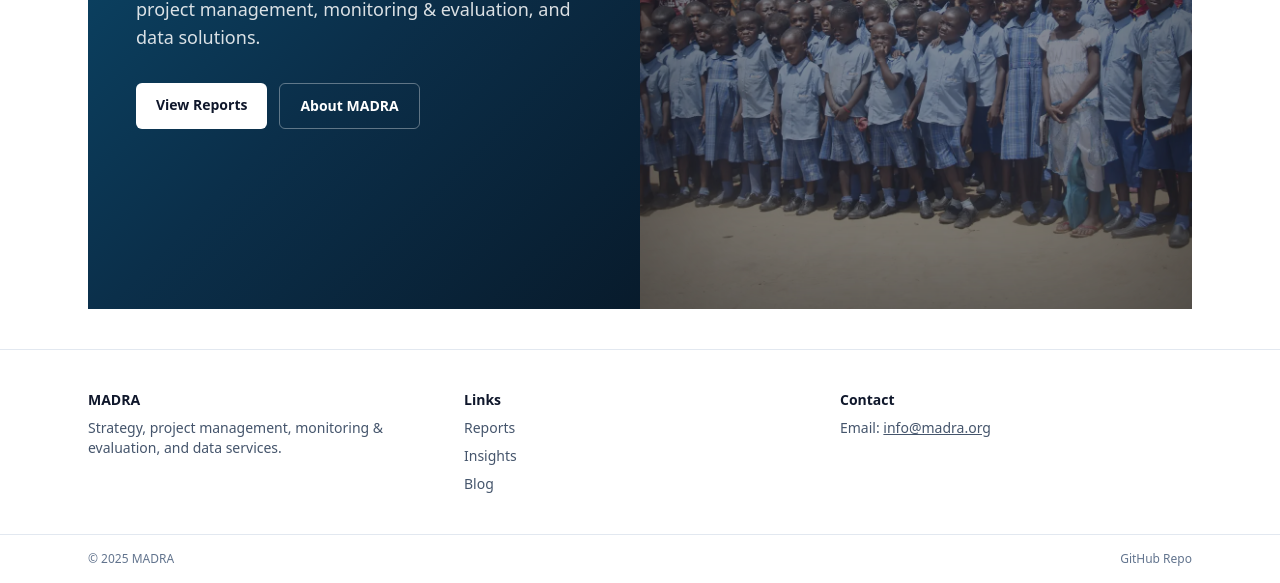
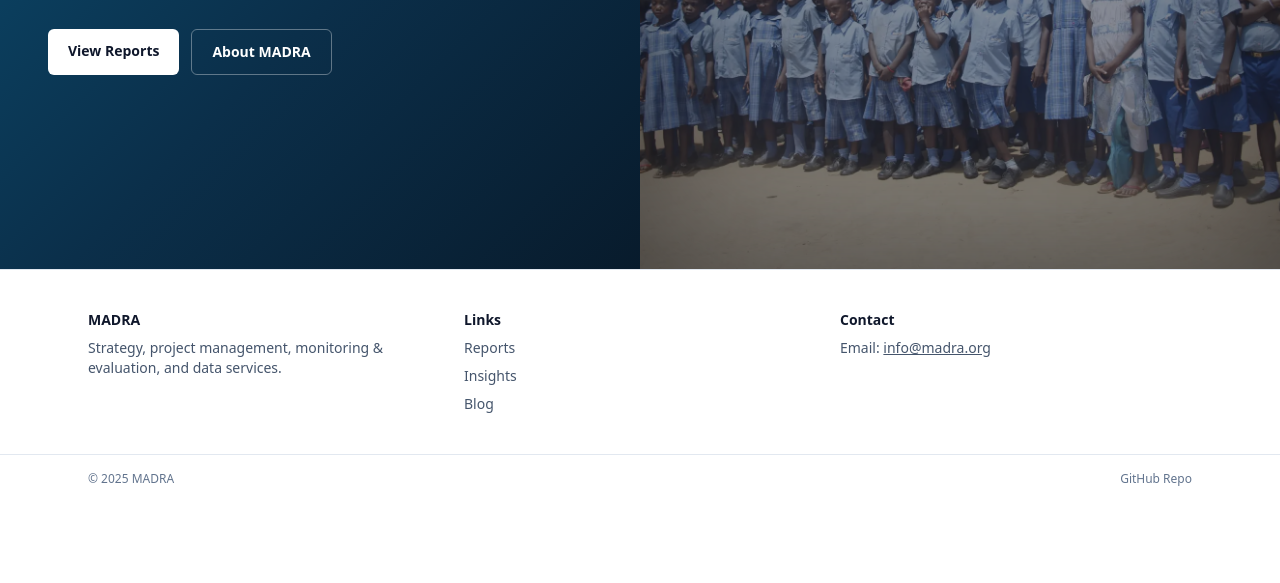
Before and after one commit to Torenni/madra-website-astro, an Astro site in the folder intergalactic-inclination/: page / in a window 1280 px wide. Shown: the part 452-1035 px from the top of the page. After the commit the page ends 955 px from the top, so only its background shows below. Built offline with nearby package versions, Linux system fonts and the light colour scheme; Astro itself is replaced by a stand-in of ours.

Commit message:
Update Layout.astro

```diff
--- a/intergalactic-inclination/src/layouts/Layout.astro
+++ b/intergalactic-inclination/src/layouts/Layout.astro
@@ -67,7 +67,7 @@ const logoSrc = withBase("images/logo/madra_logo.svg");
     </header>
 
     <!-- Main content -->
-    <main class="mx-auto max-w-6xl px-6 py-10">
+    <main>
       <slot />
     </main>
 
```
